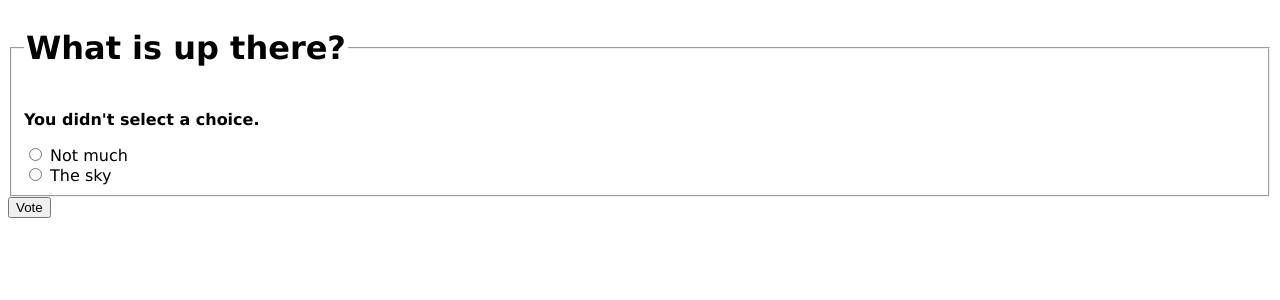
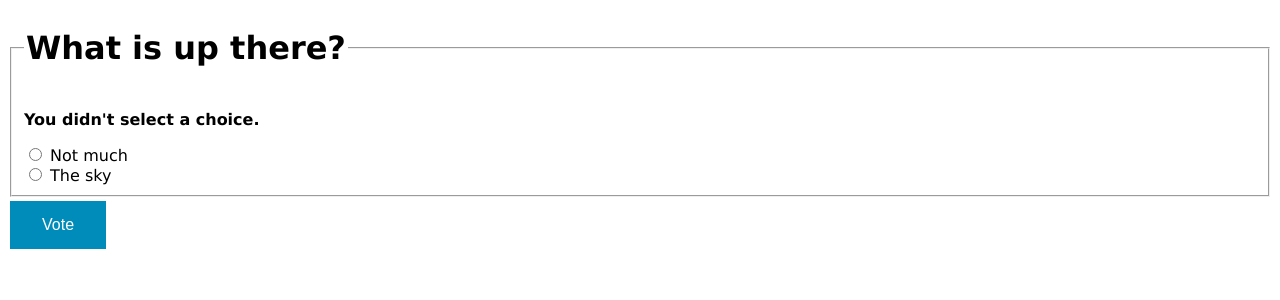
Before and after one commit to jiromaykin/djangoproject-tuts, a Django app: page /polls/1/vote/ in a window 1280 px wide. Shown: the top 300 px of the page. Run offline with Django 3.2, Linux system fonts and the light colour scheme; data comes from the database, SQL or seed files in the repository; both versions use the stored data as it was after the commit.

Commit message:
:lipstick: added button CSS styles

```diff
--- a/mysite/polls/static/polls/style.css
+++ b/mysite/polls/static/polls/style.css
@@ -5,3 +5,21 @@ body {
 li a {
     color: green;
 }
+
+button, .button {
+  background-color: #008CBA;
+  border: none;
+  color: white;
+  padding: 15px 32px;
+  text-align: center;
+  text-decoration: none;
+  display: inline-block;
+  font-size: 16px;
+  margin: 4px 2px;
+  cursor: pointer;
+}
+
+button:hover, .button:hover {
+  background-color: #e7e7e7;
+  color: black;
+}
--- a/mysite/polls/templates/polls/detail.html
+++ b/mysite/polls/templates/polls/detail.html
@@ -20,7 +20,7 @@
             <label for="choice{{ forloop.counter }}">{{ choice.choice_text }}</label><br>
         {% endfor %}
     </fieldset>
-    <input type="submit" value="Vote">
+    <input type="submit" value="Vote" class="button">
     </form>
 </div>
 </body>
--- a/mysite/polls/templates/polls/index.html
+++ b/mysite/polls/templates/polls/index.html
@@ -9,6 +9,8 @@
     <title>Index polls</title>
 </head>
 <body>
+
+<h1>Pick a question:</h1>
 
 {% if latest_question_list %}
     <ul>
--- a/mysite/polls/templates/polls/results.html
+++ b/mysite/polls/templates/polls/results.html
@@ -17,6 +17,6 @@
         {% endfor %}
     </ul>
 
-    <a href="{% url 'polls:detail' question.id %}">Vote again?</a></div>
+    <a href="{% url 'polls:detail' question.id %}" class="button">Vote again?</a></div>
 </body>
 </html>
```
Also changed, not shown: mysite/db.sqlite3.
